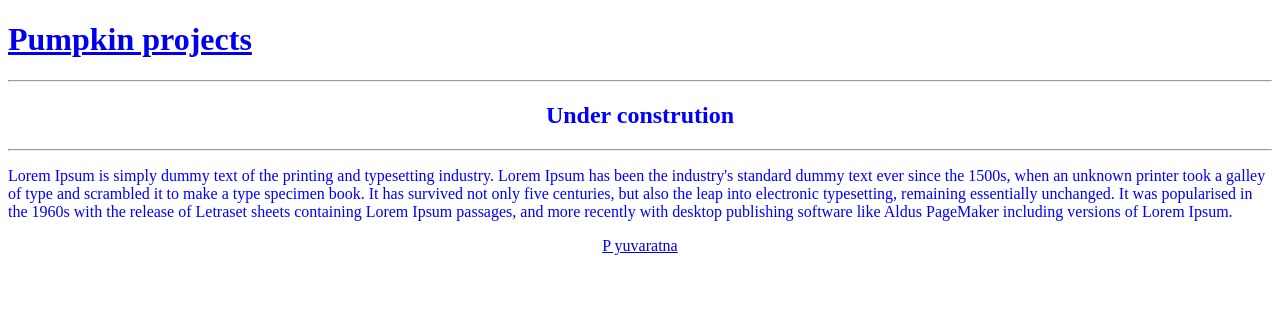
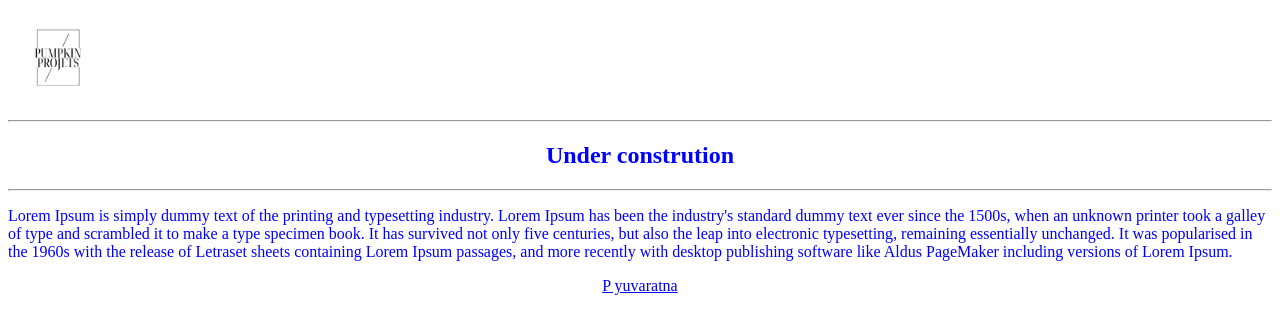
Before and after one commit to pyuvaratna/pumpkin, a PHP site: page / in a window 1280 px wide. Shown: the top 334 px of the page. Run offline with PHP 8.4, Linux system fonts and the light colour scheme.

Commit message:
added logo

```diff
--- a/index.html
+++ b/index.html
@@ -8,7 +8,7 @@
 </head>
 <body>
     <header>
-        <a href="#"><h1>Pumpkin projects</h1> </a>
+        <a href="#"><img src="Logo.png" alt="Logo" height="100" width="100"></a>
 
     </header>
     <hr>
--- a/style.css
+++ b/style.css
@@ -2,3 +2,7 @@ footer ,main{
     color:blue;
     display: block;
 }
+
+logo{
+    position: 0px;
+}
```
Also changed, not shown: Logo.png (added).
